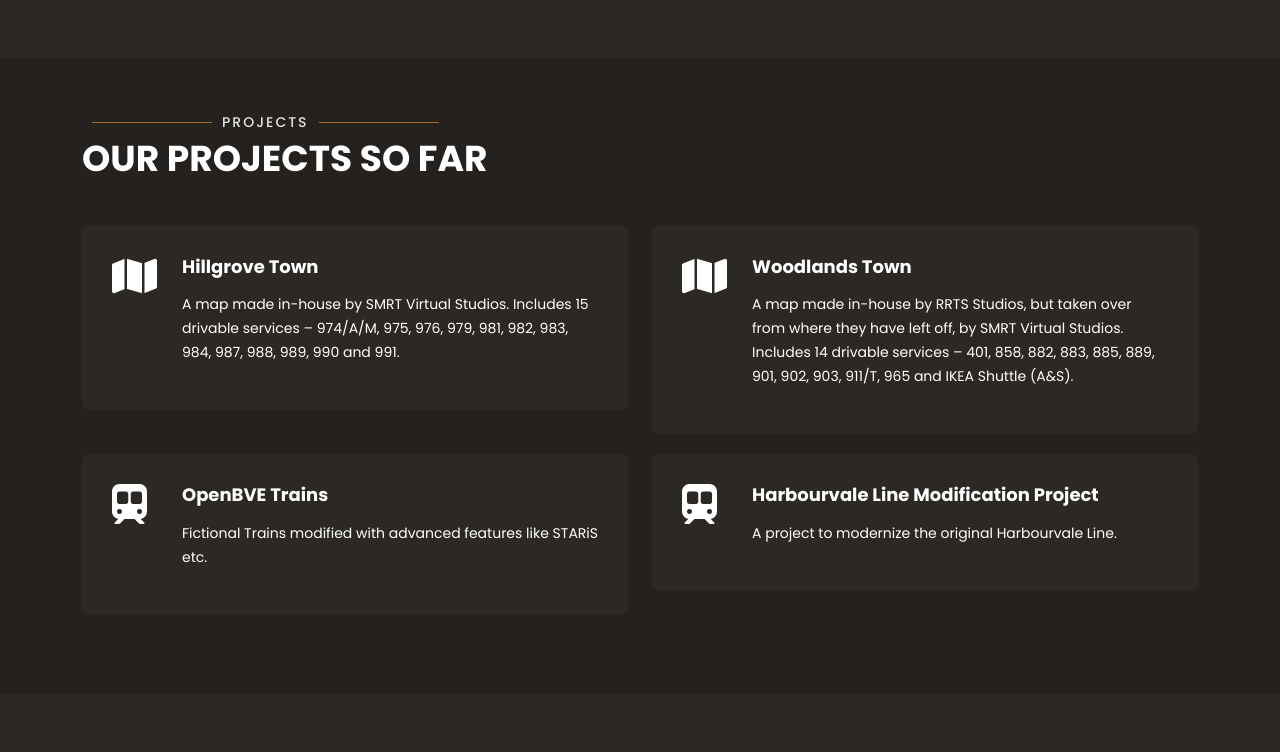
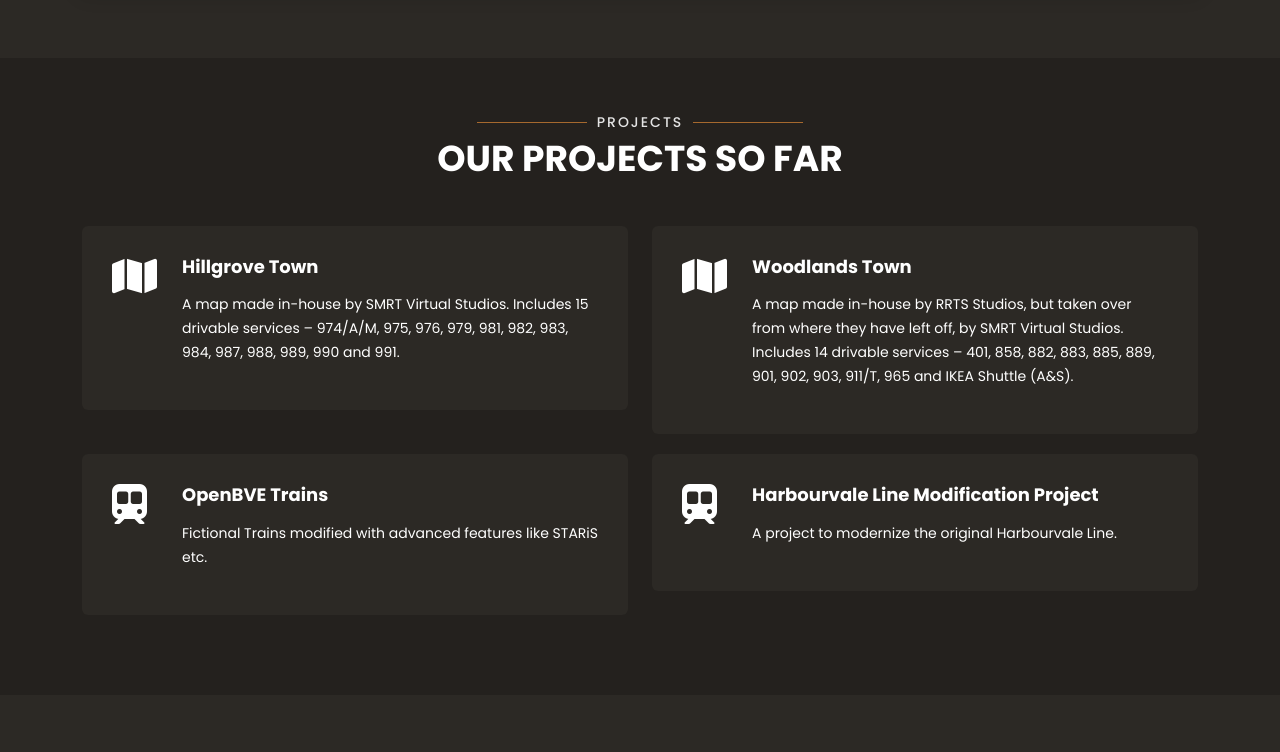
Before and after one commit to nrfz-sim/smv-studios, a plain HTML site: page index.html in a window 1280 px wide. Shown: the part 1229-1981 px from the top of the page. Drawn offline with Linux system fonts and the light colour scheme.

Commit message:
Update style.css

```diff
--- a/assets/css/style.css
+++ b/assets/css/style.css
@@ -524,13 +524,14 @@
   text-transform: uppercase;
   color: #e4e4e4;
   font-family: "Poppins", sans-serif;
+  text-align: center;
 }
 
 /*  */
 .section-title h2::before,
 .section-title h2::after {
   content: "";
-  width: 120px;
+  width: 110px;
   height: 1px;
   display: inline-block;
   background: #a6692e;
@@ -544,6 +545,7 @@
   text-transform: uppercase;
   font-family: "Poppins", sans-serif;
   color: #fff;
+  text-align: center;
 }
 
 /*--------------------------------------------------------------
```
